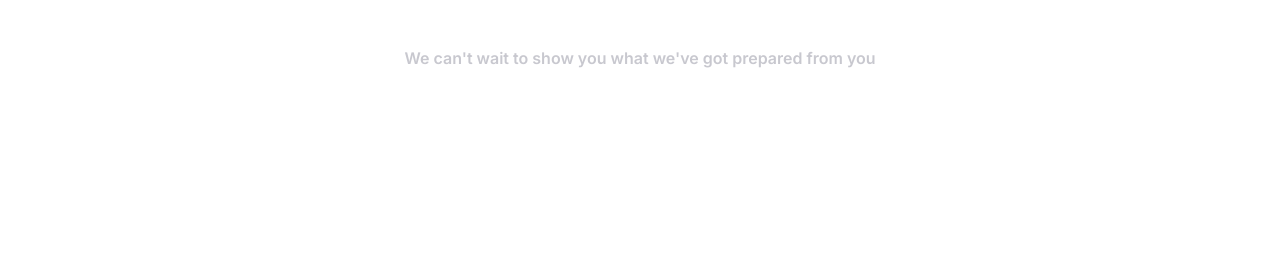
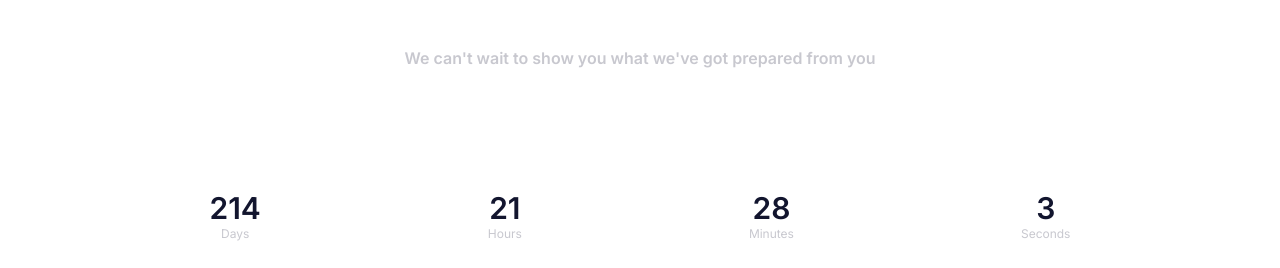
Before and after one commit to shedrachIkenna/TradeGlobal, a React (Vite) app: page / in a window 1280 px wide. Shown: the part 684-952 px from the top of the page. Before the commit the page ends 800 px from the top, so only its background shows below. Built offline with nearby package versions, Linux system fonts and the light colour scheme.

Commit message:
Finished countDown timer logic and UI

```diff
--- a/src/components/Countdown.jsx
+++ b/src/components/Countdown.jsx
@@ -1,13 +1,73 @@
-
+import { useEffect, useRef, useState } from 'react'
 
 const Countdown = () => {
+
+const [dayTime, setDayTime] = useState('00')
+const [hourTime, setHourTime] = useState('00')
+const [minuteTime, setMinuteTime] = useState('00')
+const [secondTime, setSecondTime] = useState('00')
+
+let interval = useRef();
+
+const startTimer = () => {
+    const countDownDate = new Date('September 20 2022 00:00:00').getTime();
+    const second = 1000;
+    const minute = second * 60
+    const hour = minute * 60
+    const day = hour * 24
+
+    interval = setInterval(() => {
+        const now = new Date().getTime();
+        const gap = countDownDate - now;
+
+        const displayDay = Math.floor(gap / day)
+        const displayHour = Math.floor((gap % day) / hour)
+        const displayMinute = Math.floor((gap %  hour) / minute)
+        const displaySecond = Math.floor((gap % minute) / second)
+
+        gap < 0
+            ?
+                clearInterval(interval.current)
+            :
+                setDayTime(displayDay)
+                setHourTime(displayHour)
+                setMinuteTime(displayMinute)
+                setSecondTime(displaySecond)
+
+    }, 1000)
+}
+
+useEffect(() => {
+    startTimer();
+    return () => {
+        clearInterval(interval.current)
+    }
+})
+
     return (
         <div>
             <div className="mt-10 px-5">
                 <h2 className="font-semibold text-lightText text-center">We can't wait to show you what we've got prepared from you</h2>
             </div>
-            <div>
-
+            <div className="mt-6 flex flex-col p-24">
+                <div className="flex flex-row justify-around">
+                    <div className=" flex flex-col items-center justify-center">
+                        <h2 className="text-3xl font-semibold">{dayTime}</h2>
+                        <p className="text-xs text-lightText">Days</p>
+                    </div>
+                    <div className=" flex flex-col items-center justify-center">
+                        <h2 className="text-3xl font-semibold">{hourTime}</h2>
+                        <p className="text-xs text-lightText">Hours</p>
+                    </div>
+                    <div className=" flex flex-col items-center justify-center">
+                        <h2 className="text-3xl font-semibold">{minuteTime}</h2>
+                        <p className="text-xs text-lightText">Minutes</p>
+                    </div>
+                    <div className=" flex flex-col items-center justify-center">
+                        <h2 className="text-3xl font-semibold">{secondTime}</h2>
+                        <p className="text-xs text-lightText">Seconds</p>
+                    </div>
+                </div>
             </div>
         </div>
     )
```
